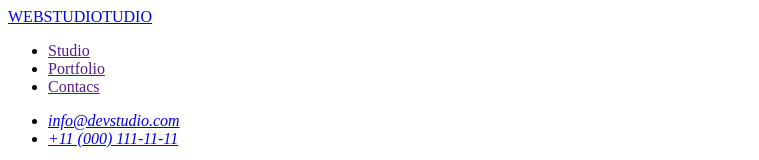
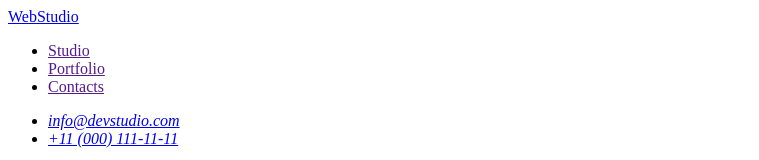
Before and after one commit to SerAnatoliy/goit-markup-hw-01, a plain HTML site: page index.html in a window 1280 px wide. Shown: the top 160 px of the page, without its empty margins (0-759 px from the left). Drawn offline with Linux system fonts and the light colour scheme.

Commit message:
header-footer-fixes

```diff
--- a/index.html
+++ b/index.html
@@ -10,11 +10,11 @@
 <body>
     <header>
         <nav>
-            <a href="./index.html">WEB<span>STUDIO</span>TUDIO</a>
+            <a href="./index.html">WebStudio</a>
             <ul>
                 <li><a href="">Studio</a></li>
                 <li><a href="">Portfolio</a></li>
-                <li><a href="">Contacs</a></li>
+                <li><a href="">Contacts</a></li>
             </ul>
         </nav>
         <address>
@@ -88,7 +88,7 @@
         </section>
     </main>
     <footer>
-        <a href="./index.html">WEB<span>STUDIO</span></a>
+        <a href="./index.html">WebStudio</span></a>
         <p>
             Increase the flow of customers and sales for your business with digital
             marketing & growth solutions.
```
